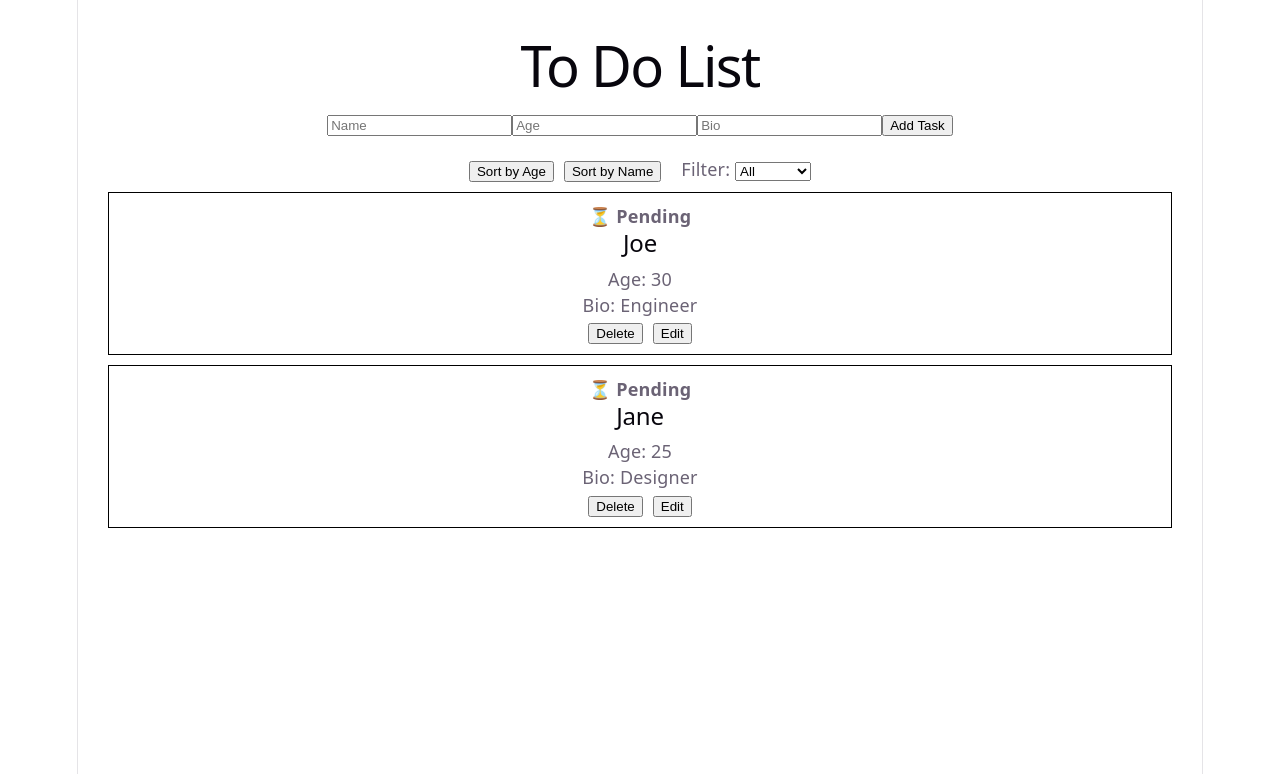
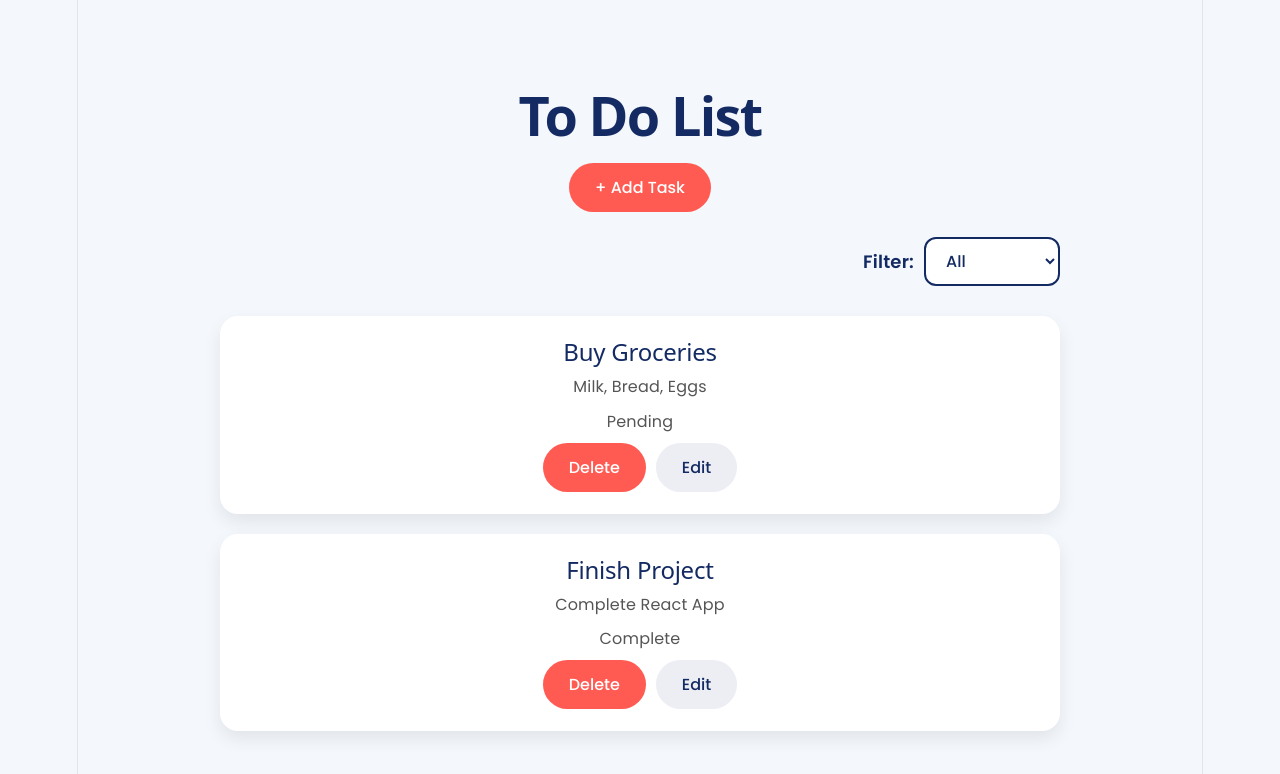
Before and after one commit to kaushiki074/my-todo-app, a React (Vite) app: page / in a window 1280 px wide. Shown: the top 774 px of the page. Built offline with nearby package versions, Linux system fonts and the light colour scheme.

Commit message:
New css and jsx

```diff
--- a/src/App.css
+++ b/src/App.css
@@ -1,184 +1,317 @@
-.counter {
-  font-size: 16px;
-  padding: 5px 10px;
-  border-radius: 5px;
-  color: var(--accent);
-  background: var(--accent-bg);
-  border: 2px solid transparent;
-  transition: border-color 0.3s;
-  margin-bottom: 24px;
+/* Google Font */
+@import url('https://fonts.googleapis.com/css2?family=Poppins:wght@300;400;500;600;700&display=swap');
 
-  &:hover {
-    border-color: var(--accent-border);
-  }
-  &:focus-visible {
-    outline: 2px solid var(--accent);
-    outline-offset: 2px;
-  }
+*{
+    margin:0;
+    padding:0;
+    box-sizing:border-box;
+    font-family:'Poppins',sans-serif;
 }
 
-.hero {
-  position: relative;
-
-  .base,
-  .framework,
-  .vite {
-    inset-inline: 0;
-    margin: 0 auto;
-  }
-
-  .base {
-    width: 170px;
-    position: relative;
-    z-index: 0;
-  }
-
-  .framework,
-  .vite {
-    position: absolute;
-  }
-
-  .framework {
-    z-index: 1;
-    top: 34px;
-    height: 28px;
-    transform: perspective(2000px) rotateZ(300deg) rotateX(44deg) rotateY(39deg)
-      scale(1.4);
-  }
-
-  .vite {
-    z-index: 0;
-    top: 107px;
-    height: 26px;
-    width: auto;
-    transform: perspective(2000px) rotateZ(300deg) rotateX(40deg) rotateY(39deg)
-      scale(0.8);
-  }
+body{
+    background:#f4f7fc;
+    min-height:100vh;
 }
 
-#center {
-  display: flex;
-  flex-direction: column;
-  gap: 25px;
-  place-content: center;
-  place-items: center;
-  flex-grow: 1;
+/* Main Container */
 
-  @media (max-width: 1024px) {
-    padding: 32px 20px 24px;
-    gap: 18px;
-  }
+.container{
+    width:min(95%,900px);
+    margin:40px auto;
+    padding:30px;
 }
 
-#next-steps {
-  display: flex;
-  border-top: 1px solid var(--border);
-  text-align: left;
+/* Heading */
 
-  & > div {
-    flex: 1 1 0;
-    padding: 32px;
-    @media (max-width: 1024px) {
-      padding: 24px 20px;
-    }
-  }
-
-  .icon {
-    margin-bottom: 16px;
-    width: 22px;
-    height: 22px;
-  }
-
-  @media (max-width: 1024px) {
-    flex-direction: column;
-    text-align: center;
-  }
+h1{
+    text-align:center;
+    color:#132a63;
+    font-size:3rem;
+    font-weight:700;
+    margin-bottom:35px;
 }
 
-#docs {
-  border-right: 1px solid var(--border);
+/* ========================= */
+/* Input Section */
+/* ========================= */
 
-  @media (max-width: 1024px) {
-    border-right: none;
-    border-bottom: 1px solid var(--border);
-  }
+.input-section{
+    display:flex;
+    gap:12px;
+    flex-wrap:wrap;
+    justify-content:center;
+    align-items:center;
+    margin-bottom:25px;
 }
 
-#next-steps ul {
-  list-style: none;
-  padding: 0;
-  display: flex;
-  gap: 8px;
-  margin: 32px 0 0;
+.input-section input{
+    flex:1;
+    min-width:180px;
+    padding:14px 18px;
+    border:none;
+    border-radius:40px;
+    background:#eceef3;
+    font-size:16px;
+    outline:none;
+    color:#132a63;
+    font-weight:500;
+}
 
-  .logo {
-    height: 18px;
-  }
+.input-section input::placeholder{
+    color:#8d8d8d;
+}
 
-  a {
-    color: var(--text-h);
-    font-size: 16px;
-    border-radius: 6px;
-    background: var(--social-bg);
-    display: flex;
-    padding: 6px 12px;
-    align-items: center;
-    gap: 8px;
-    text-decoration: none;
-    transition: box-shadow 0.3s;
+.input-section input:focus{
+    background:white;
+    border:2px solid #132a63;
+}
 
-    &:hover {
-      box-shadow: var(--shadow);
-    }
-    .button-icon {
-      height: 18px;
-      width: 18px;
-    }
-  }
+/* ========================= */
+/* Buttons */
+/* ========================= */
 
-  @media (max-width: 1024px) {
-    margin-top: 20px;
-    flex-wrap: wrap;
-    justify-content: center;
+.add-btn,
+.save-btn,
+.delete-btn,
+.edit-btn,
+.cancel-btn{
+    border:none;
+    padding:12px 26px;
+    border-radius:30px;
+    cursor:pointer;
+    font-size:16px;
+    font-weight:500;
+    transition:.3s;
+}
 
-    li {
-      flex: 1 1 calc(50% - 8px);
+.add-btn{
+    background:#ff5b52;
+    color:white;
+}
+
+.add-btn:hover{
+    background:#ff4438;
+    transform:translateY(-2px);
+}
+
+.save-btn{
+    background:#132a63;
+    color:white;
+}
+
+.save-btn:hover{
+    background:#0f204c;
+}
+
+.cancel-btn{
+    background:#eceef3;
+    color:#132a63;
+}
+
+.cancel-btn:hover{
+    background:#d7dce8;
+}
+
+.delete-btn{
+    background:#ff5b52;
+    color:white;
+    margin-right:10px;
+}
+
+.delete-btn:hover{
+    background:#ff4438;
+}
+
+.edit-btn{
+    background:#eceef3;
+    color:#132a63;
+}
+
+.edit-btn:hover{
+    background:#d7dce8;
+}
+
+/* ========================= */
+/* Filter */
+/* ========================= */
+
+.controls{
+    display:flex;
+    justify-content:flex-end;
+    align-items:center;
+    gap:10px;
+    margin-bottom:30px;
+}
+
+.filter-label{
+    color:#132a63;
+    font-size:18px;
+    font-weight:600;
+}
+
+.controls select{
+    padding:10px 16px;
+    border-radius:12px;
+    border:2px solid #132a63;
+    background:white;
+    color:#132a63;
+    font-size:16px;
+    font-weight:500;
+    cursor:pointer;
+    outline:none;
+}
+
+/* ========================= */
+/* Todo Card */
+/* ========================= */
+
+.profile-card{
+    background:white;
+    border-radius:18px;
+    padding:22px 28px;
+    margin-bottom:20px;
+    box-shadow:0 8px 18px rgba(0,0,0,.08);
+    transition:.3s;
+}
+
+.profile-card:hover{
+    transform:translateY(-4px);
+}
+
+.profile-card h2{
+    color:#132a63;
+    font-size:24px;
+    margin-bottom:8px;
+}
+
+.profile-card p{
+    color:#555;
+    font-size:16px;
+    margin:8px 0;
+}
+
+/* ========================= */
+/* Edit Card */
+/* ========================= */
+
+.edit-card{
+    background:white;
+    border-radius:18px;
+    padding:25px;
+    margin-bottom:20px;
+    box-shadow:0 8px 18px rgba(0,0,0,.08);
+
+    display:flex;
+    flex-direction:column;
+    gap:18px;
+}
+
+.edit-card input{
+    width:100%;
+    padding:14px 18px;
+    border:none;
+    border-radius:40px;
+    background:#eceef3;
+    outline:none;
+    font-size:16px;
+    color:#132a63;
+    font-weight:500;
+}
+
+.edit-card input::placeholder{
+    color:#8d8d8d;
+}
+
+.edit-card input:focus{
+    background:white;
+    border:2px solid #132a63;
+}
+
+.status-options{
+    display:flex;
+    align-items:center;
+    justify-content:flex-start;
+    gap:20px;
+    margin:10px 0;
+}
+
+.status-options label{
+    display:inline-flex;
+    align-items:center;
+    gap:4px;
+    margin:0;
+    padding:0;
+    font-size:18px;
+    font-weight:500;
+    color:#132a63;
+    cursor:pointer;
+}
+
+.status-options input[type="radio"]{
+    width:18px;
+    height:18px;
+    margin:0;
+    accent-color:#132a63;
+}
+
+.edit-buttons{
+    display:flex;
+    justify-content:center;
+    align-items:center;
+    gap:18px;
+    margin-top:10px;
+}
+
+/* ========================= */
+/* Responsive */
+/* ========================= */
+
+@media(max-width:768px){
+
+    .container{
+        width:95%;
+        padding:20px;
     }
 
-    a {
-      width: 100%;
-      justify-content: center;
-      box-sizing: border-box;
+    h1{
+        font-size:2.2rem;
     }
-  }
+
+    .input-section{
+        flex-direction:column;
+    }
+
+    .input-section input,
+    .add-btn{
+        width:100%;
+    }
+
+    .controls{
+        justify-content:center;
+    }
+
+    .profile-card{
+        text-align:center;
+    }
+
+    .delete-btn,
+    .edit-btn{
+        width:100%;
+        margin:8px 0;
+    }
+
+    .status-options{
+        flex-direction:column;
+        align-items:flex-start;
+        gap:12px;
+    }
+
+    .edit-buttons{
+        flex-direction:column;
+    }
+
+    .save-btn,
+    .cancel-btn{
+        width:100%;
+    }
 }
-
-#spacer {
-  height: 88px;
-  border-top: 1px solid var(--border);
-  @media (max-width: 1024px) {
-    height: 48px;
-  }
-}
-
-.ticks {
-  position: relative;
-  width: 100%;
-
-  &::before,
-  &::after {
-    content: '';
-    position: absolute;
-    top: -4.5px;
-    border: 5px solid transparent;
-  }
-
-  &::before {
-    left: 0;
-    border-left-color: var(--border);
-  }
-  &::after {
-    right: 0;
-    border-right-color: var(--border);
-  }
-}
--- a/src/App.jsx
+++ b/src/App.jsx
@@ -1,56 +1,106 @@
-import { useState, useEffect } from 'react';
+import { useState, useEffect } from "react";
+import "./App.css";
 
-// ProfileCard Component
-function ProfileCard({ name, age, bio, isCompleted, onDelete, onUpdate, onToggleComplete }) {
+function ProfileCard({ name, description, status, onDelete, onUpdate }) {
   const [isEditing, setIsEditing] = useState(false);
   const [editName, setEditName] = useState(name);
-  const [editAge, setEditAge] = useState(age);
-  const [editBio, setEditBio] = useState(bio);
+  const [editDescription, setEditDescription] = useState(description);
+  const [editStatus, setEditStatus] = useState(status);
 
   if (isEditing) {
     return (
-      <div style={{ border: "1px solid black", margin: "10px", padding: "10px" }}>
-        <input value={editName} onChange={(e) => setEditName(e.target.value)} placeholder="Name" />
-        <input value={editAge} onChange={(e) => setEditAge(e.target.value)} placeholder="Age" />
-        <input value={editBio} onChange={(e) => setEditBio(e.target.value)} placeholder="Bio" />
-        <button onClick={() => {
-          onUpdate(editName, editAge, editBio);
-          setIsEditing(false);
-        }}>Save</button>
+      <div className="edit-card">
+        <input
+          type="text"
+          value={editName}
+          onChange={(e) => setEditName(e.target.value)}
+          placeholder="Task Name"
+        />
+
+        <input
+          type="text"
+          value={editDescription}
+          onChange={(e) => setEditDescription(e.target.value)}
+          placeholder="Description"
+        />
+
+        <div className="actions-wrapper">
+          <div className="status-options">
+            <label>
+              <input
+                type="radio"
+                name="editStatus"
+                value="Pending"
+                checked={editStatus === "Pending"}
+                onChange={(e) => setEditStatus(e.target.value)}
+              />
+              Pending
+            </label>
+            <label>
+              <input
+                type="radio"
+                name="editStatus"
+                value="Complete"
+                checked={editStatus === "Complete"}
+                onChange={(e) => setEditStatus(e.target.value)}
+              />
+              Complete
+            </label>
+          </div>
+
+          <div className="edit-buttons">
+            <button
+              className="save-btn"
+              onClick={() => {
+                onUpdate(editName, editDescription, editStatus);
+                setIsEditing(false);
+              }}
+            >
+              Save
+            </button>
+            <button
+              className="cancel-btn"
+              onClick={() => {
+                setIsEditing(false);
+                setEditName(name);
+                setEditDescription(description);
+                setEditStatus(status);
+              }}
+            >
+              Cancel
+            </button>
+          </div>
+        </div>
       </div>
     );
   }
 
   return (
-    <div style={{
-      border: "1px solid black",
-      margin: "10px",
-      padding: "10px",
-      opacity: isCompleted ? 0.5 : 1
-    }}>
-      <div onClick={onToggleComplete} style={{ cursor: "pointer", fontWeight: "bold" }}>
-        {isCompleted ? "✅ Completed" : "⏳ Pending"}
-      </div>
+    <div className="profile-card">
       <h2>{name}</h2>
-      <p>Age: {age}</p>
-      <p>Bio: {bio}</p>
-      <button onClick={onDelete} style={{ marginRight: "10px" }}>Delete</button>
-      <button onClick={() => setIsEditing(true)}>Edit</button>
+      <p>{description}</p>
+      <p>{status}</p>
+      <button className="delete-btn" onClick={onDelete}>
+        Delete
+      </button>
+      <button className="edit-btn" onClick={() => setIsEditing(true)}>
+        Edit
+      </button>
     </div>
   );
 }
 
-// App Component
 export default function App() {
   const [users, setUsers] = useState([
-    { name: "Joe", age: 30, bio: "Engineer", isCompleted: false },
-    { name: "Jane", age: 25, bio: "Designer", isCompleted: false }
+    { name: "Buy Groceries", description: "Milk, Bread, Eggs", status: "Pending" },
+    { name: "Finish Project", description: "Complete React App", status: "Complete" },
   ]);
 
   const [newName, setNewName] = useState("");
-  const [newAge, setNewAge] = useState("");
-  const [newBio, setNewBio] = useState("");
+  const [newDescription, setNewDescription] = useState("");
+  const [newStatus, setNewStatus] = useState("Pending");
   const [filter, setFilter] = useState("All");
+  const [showForm, setShowForm] = useState(false);
 
   useEffect(() => {
     const savedUsers = JSON.parse(localStorage.getItem("myUsers"));
@@ -63,61 +113,70 @@ export default function App() {
 
   const addUser = () => {
     if (newName.trim() !== "") {
-      setUsers([...users, { name: newName, age: newAge, bio: newBio, isCompleted: false }]);
-      setNewName(""); setNewAge(""); setNewBio("");
+      setUsers([...users, { name: newName, description: newDescription, status: newStatus }]);
+      setNewName("");
+      setNewDescription("");
+      setNewStatus("Pending");
+      setShowForm(false);
     }
   };
 
   const deleteUser = (index) => setUsers(users.filter((_, i) => i !== index));
 
-  const updateUser = (index, n, a, b) => {
-    setUsers(users.map((u, i) => (i === index ? { ...u, name: n, age: a, bio: b } : u)));
+  const updateUser = (index, n, d, s) => {
+    setUsers(users.map((u, i) => (i === index ? { ...u, name: n, description: d, status: s } : u)));
   };
 
-  const toggleComplete = (index) => {
-    setUsers(users.map((u, i) => (i === index ? { ...u, isCompleted: !u.isCompleted } : u)));
-  };
-
-  const sortUsersByAge = () => {
-    setUsers([...users].sort((a, b) => Number(a.age) - Number(b.age)));
-  };
-
-  const sortUsersByName = () => {
-    setUsers([...users].sort((a, b) => a.name.localeCompare(b.name)));
-  };
-
-  const filteredUsers = filter === "All" ? users : users.filter(user => user.bio === filter);
+  const filteredUsers = filter === "All" ? users : users.filter((user) => user.status === filter);
 
   return (
-    <div style={{ padding: "20px" }}>
+    <div className="container">
       <h1>To Do List</h1>
 
-      <div>
-        <input value={newName} onChange={(e) => setNewName(e.target.value)} placeholder="Name" />
-        <input value={newAge} onChange={(e) => setNewAge(e.target.value)} placeholder="Age" />
-        <input value={newBio} onChange={(e) => setNewBio(e.target.value)} placeholder="Bio" />
-        <button onClick={addUser}>Add Task</button>
+      <div className="input-section">
+        {!showForm ? (
+          <button className="add-btn" onClick={() => setShowForm(true)}>
+            + Add Task
+          </button>
+        ) : (
+          <>
+            <input type="text" value={newName} onChange={(e) => setNewName(e.target.value)} placeholder="Task Name" />
+            <input type="text" value={newDescription} onChange={(e) => setNewDescription(e.target.value)} placeholder="Description" />
+
+            <div className="actions-wrapper">
+              <div className="status-options">
+                <label>
+                  <input type="radio" name="newStatus" value="Pending" checked={newStatus === "Pending"} onChange={(e) => setNewStatus(e.target.value)} />
+                  Pending
+                </label>
+                <label>
+                  <input type="radio" name="newStatus" value="Complete" checked={newStatus === "Complete"} onChange={(e) => setNewStatus(e.target.value)} />
+                  Complete
+                </label>
+              </div>
+
+              <div className="edit-buttons">
+                <button className="save-btn" onClick={addUser}>Add</button>
+                <button className="cancel-btn" onClick={() => { setShowForm(false); setNewName(""); setNewDescription(""); setNewStatus("Pending"); }}>
+                  Cancel
+                </button>
+              </div>
+            </div>
+          </>
+        )}
       </div>
 
-      <div style={{ marginTop: "20px" }}>
-        <button onClick={sortUsersByAge}>Sort by Age</button>
-        <button onClick={sortUsersByName} style={{ marginLeft: "10px" }}>Sort by Name</button>
-        <label style={{ marginLeft: "20px" }}>Filter: </label>
-        <select onChange={(e) => setFilter(e.target.value)} value={filter}>
+      <div className="controls">
+        <label className="filter-label">Filter:</label>
+        <select value={filter} onChange={(e) => setFilter(e.target.value)}>
           <option value="All">All</option>
-          <option value="Engineer">Engineer</option>
-          <option value="Designer">Designer</option>
+          <option value="Pending">Pending</option>
+          <option value="Complete">Complete</option>
         </select>
       </div>
 
       {filteredUsers.map((user, index) => (
-        <ProfileCard
-          key={index}
-          {...user}
-          onDelete={() => deleteUser(index)}
-          onUpdate={(n, a, b) => updateUser(index, n, a, b)}
-          onToggleComplete={() => toggleComplete(index)}
-        />
+        <ProfileCard key={index} {...user} onDelete={() => deleteUser(index)} onUpdate={(n, d, s) => updateUser(index, n, d, s)} />
       ))}
     </div>
   );
```
